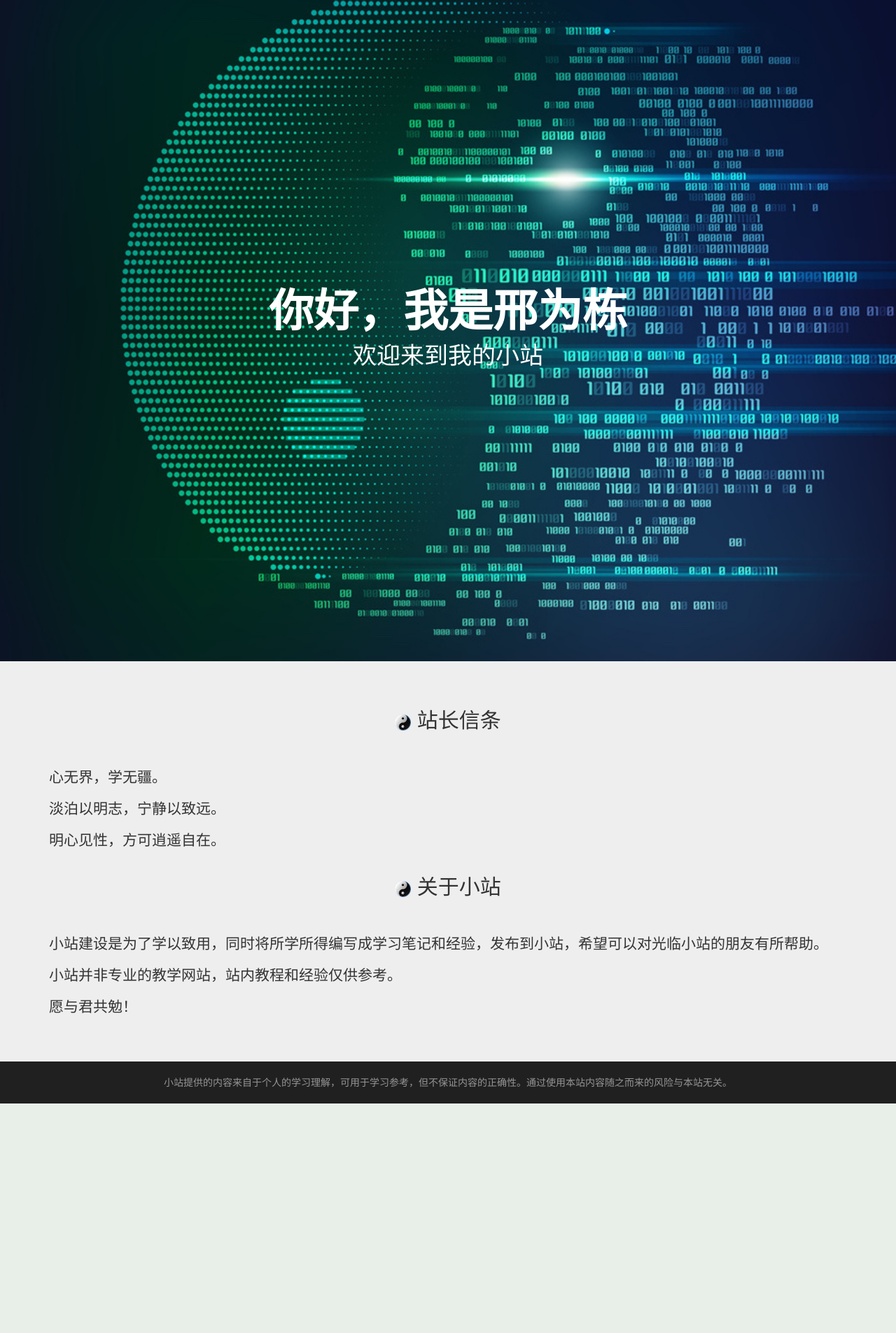
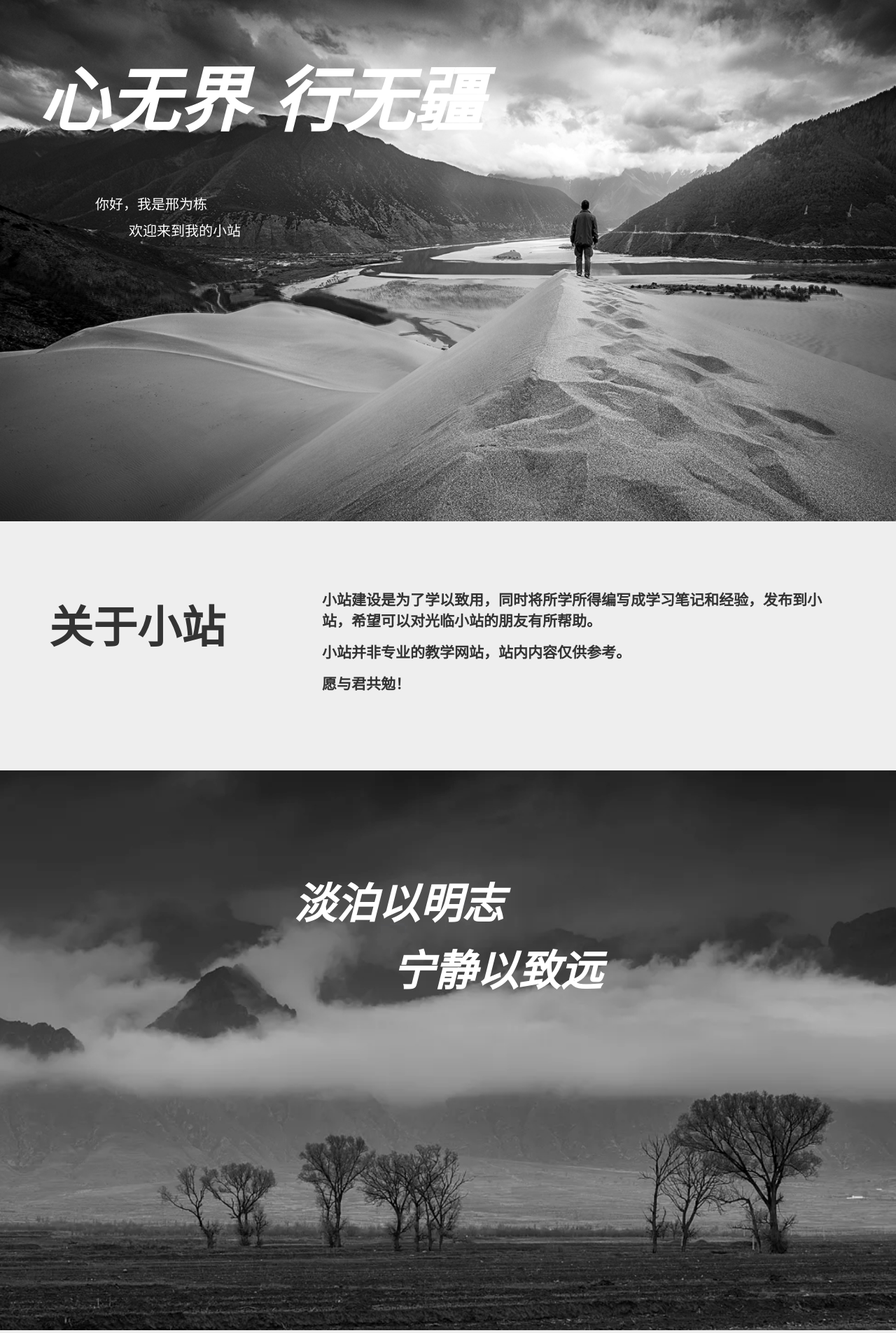
Before and after one commit to Xingwd/django-xwd-cms, a Django app: page / in a window 1280 px wide. Shown: the part 55-1960 px from the top of the page at 70% size. Before the commit the page ends 1632 px from the top, so only its background shows below. Run offline with Django 3.2, Linux system fonts and the light colour scheme; data that the repository does not hold is empty; some libraries are stand-ins or nearby versions.

Commit message:
更新主页

```diff
--- a/mysite/templates/base.html
+++ b/mysite/templates/base.html
@@ -89,8 +89,9 @@
 {% endblock %}
 
 <!-- 页尾-->
-<div class="jumbotron text-center" style="margin-bottom:0; background:#202020; color:#959595; padding: 20px;">
-  小站提供的内容来自于个人的学习理解，可用于学习参考，但不保证内容的正确性。通过使用本站内容随之而来的风险与本站无关。
+<div class="jumbotron text-center" style="margin-bottom:0; background:#202020; color:#959595; padding: 15px;">
+    <p style="font-weight: 500; font-size: 12px;">部分文字和图片来自于网络，如有侵权，请告知删除。</p>
+    <p style="font-weight: 500; font-size: 12px;">小站提供的内容来自于个人的学习笔记，可用于学习参考，但不保证内容的正确性。通过使用本站内容随之而来的风险与本站无关。</p>
 </div>
 
 </body>
--- a/mysite/templates/index.html
+++ b/mysite/templates/index.html
@@ -14,47 +14,87 @@
 </head>
 
 <body>
+
 {% block content %}
-
-<!-- header -->
-<div class="header" style="background-image: url({% static 'tinysite/images/header-background.jpg' %})">
-    <div class="container">
+<!-- first -->
+<div class="content" style="background-image: url({% static 'tinysite/images/bg-first.png' %});">
+    <div class="container first">
         <div class="row">
-            <div class="col-xs-12">
-                <div class="headertxt">
-                    <h1>你好，我是邢为栋</h1>
-                    <h2>欢迎来到我的小站</h2>
-                </div>
-            </div>
+            <nav class="col-xs-12">
+                <p><span>心无界 行无疆</span></p>
+            </nav>
+        </div>
+        <div class="row">
+            <nav class="col-xs-12" style="font-size: 20px; padding: 50px 0 0">
+                <p style="text-indent: 8%;">你好，我是邢为栋</p>
+                <p style="text-indent: 12%;">欢迎来到我的小站</p>
+            </nav>
         </div>
     </div>
 </div>
-
-<!-- 主要内容 -->
-<main class="jumbotron" role="main" style="margin-bottom:0">
-    <div class="container">
+<div class="jumbotron" style="margin-bottom:0">
+    <div class="container txt">
         <div class="row">
-            <div class="col-xs-12 col-sm-12">
-                <div class="maintxt">
-                    <h2><img src="{% static 'tinysite/images/title.png' %}"> 站长信条</h2>
-                    <p>心无界，学无疆。</p>
-                    <p>淡泊以明志，宁静以致远。</p>
-                    <p>明心见性，方可逍遥自在。</p>
-                </div>
-            </div>
-            <div class="col-xs-12 col-sm-12">
-                <div class="maintxt">
-                    <h2><img src="{% static 'tinysite/images/title.png' %}"> 关于小站</h2>
-                    <p>小站建设是为了学以致用，同时将所学所得编写成学习笔记和经验，发布到小站，希望可以对光临小站的朋友有所帮助。</p>
-                    <p>小站并非专业的教学网站，站内教程和经验仅供参考。</p>
-                    <p>愿与君共勉！</p>
-                </div>
-            </div>
+            <nav class="col-xs-4">
+                <h1>关于小站</h1>
+            </nav>
+            <nav class="col-xs-8">
+                <p>小站建设是为了学以致用，同时将所学所得编写成学习笔记和经验，发布到小站，希望可以对光临小站的朋友有所帮助。</p>
+                <p>小站并非专业的教学网站，站内内容仅供参考。</p>
+                <p>愿与君共勉！</p>
+            </nav>
         </div>
     </div>
-</main>
+</div>
+<!-- second -->
+<div class="content" style="background-image: url({% static 'tinysite/images/bg-second.png' %});">
+    <div class="container second">
+        <div class="row">
+            <nav class="col-xs-12">
+                <p style="text-indent: -12%;">淡泊以明志</p>
+                <p style="text-indent: 12%;">宁静以致远</p>
+            </nav>
+        </div>
+    </div>
+</div>
+<div class="jumbotron" style="margin-bottom:0">
+    <div class="container txt">
+        <div class="row">
+            <nav class="col-xs-4">
+                <h1>明心见性</h1>
+            </nav>
+            <nav class="col-xs-8">
+                <p>追逐的心只看到前方</p>
+                <p style="text-indent: 5%;">淡然的心可看到万物</p>
+            </nav>
+        </div>
+    </div>
+</div>
+<!-- third -->
+<div class="content" style="background-image: url({% static 'tinysite/images/bg-third.png' %});">
+    <div class="container third">
+        <div class="row">
+            <nav class="col-xs-12">
+                <p>水利万物而不争</p>
+            </nav>
+        </div>
+    </div>
+</div>
+<div class="jumbotron" style="margin-bottom:0">
+    <div class="container txt">
+        <div class="row">
+            <nav class="col-xs-4">
+                <h1>上善若水</h1>
+            </nav>
+            <nav class="col-xs-8">
+                <p>至善至柔，无争无为</p>
+                <p style="text-indent: 5%;">心如止水，方可逍遥自在</p>
+            </nav>
+        </div>
+    </div>
+</div>
+{% endblock %}
 
-{% endblock %}
 </body>
 
 </html>
--- a/mysite/tinysite/static/tinysite/css/style.min.css
+++ b/mysite/tinysite/static/tinysite/css/style.min.css
@@ -1,52 +1,58 @@
-.header {
-    background:#222;
+.content {
     background-repeat:no-repeat;
     background-position:center 0;
     -webkit-background-size:cover;
     background-size:cover;
-    padding:445px 0 0;
-    text-align:center;
-    min-height:1000px;
+    min-height:800px;
     position:relative
 }
 
-.headertxt {
-    margin-bottom:30px;
-    border:0
+.first {
+    color: white;
+    text-align:left;
+    padding:130px 0 0;
+
 }
 
-.headertxt h1 {
-    font-weight:700;
-    color:#fff;
-    font-size:64px
+.first span {
+    font-family: "Comic Sans MS";
+    font-weight: 700;
+    font-size: 100px;
+    font-style: italic;
+    color: white;
 }
 
-.header h2 {
-    color:#fff;
-    padding:0;
-    margin:0 0 45px;
-    font-weight:100;
-    font-size:34px
+.txt{
+    margin-top: 50px;
+    margin-bottom: 45px;
+
 }
 
-.header .col-sm-6 h2 {
-    margin-top:120px;
+.txt h1, .txt p {
+    font-weight: 700;
 }
 
-.header .col-sm-6 p {
-    color:#fff;
+.second {
+    text-align:center;
+    padding:150px 0 0;
 }
 
-.main {
-    background:#222;
-    background-repeat:no-repeat;
-    background-position:center 0;
-    -webkit-background-size:cover;
-    background-size:cover;
-    position:relative
+.second p {
+    font-family: serif;
+    font-weight: 700;
+    font-size: 60px;
+    font-style: italic;
+    color: white;
 }
 
-.maintxt h2 {
+.third {
     text-align:center;
-    margin-bottom:50px;
+    padding:250px 0 0;
 }
+
+.third p{
+    font-family: sans-serif;
+    font-weight: 700;
+    font-size: 60px;
+    color: white;
+}
```
Also changed, not shown: mysite/tinysite/static/tinysite/images/bg-first.png (added), mysite/tinysite/static/tinysite/images/bg-second.png (added), mysite/tinysite/static/tinysite/images/bg-third.png (added), mysite/tinysite/static/tinysite/images/header-background.jpg (deleted).
